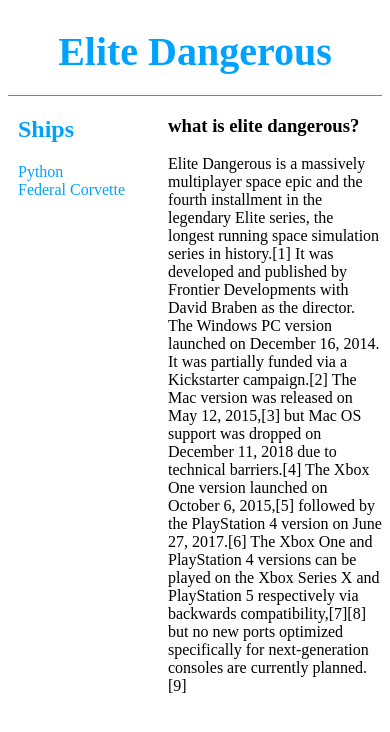
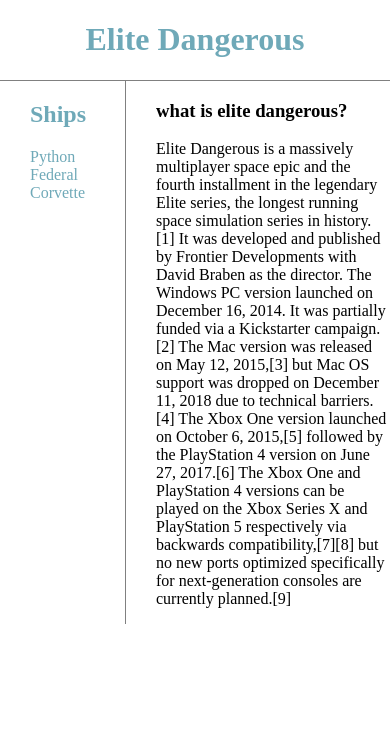
Before and after one commit to youngroklee323/WebPractice, a plain HTML site: page home.html in a window 390 px wide. Drawn offline with Linux system fonts and the light colour scheme.

Commit message:
정리 후, 반응형 웹 전

```diff
--- a/home.html
+++ b/home.html
@@ -3,64 +3,55 @@
 <head>
   <title>Ships</title>
   <style>
-    ::selection {
-      color: rgb(255, 251, 0);
-      background: rgb(0, 0, 0);
+    body {
+      margin: 0px;
     }
-    /*id는 한번만 등장하고, class는 태그보다 구체적이고, tag는 포괄적임. 그렇기 때문에 덜 포괄적인 명령어가 더 큰 영향 */
-    /*
-    inline level element
-    */
-    a {
-      color: rgb(0, 162, 255);
+    a{
+      color: rgb(111, 169, 184);
       text-decoration: none;
     }
-    /*
-    h1, a 의 방법으로
-    */
-    h1 {
-      /*
-      block level element
-      */
-      font-size: 40px;
+
+    #GNB {
+      font-size: 20px rgb(180, 180, 180);
       text-align: center;
-      margin: 0;
-      padding: 20px;
-      border-bottom: 1px solid grey;
-      /*
-border:5px solid red; 로 사용 가능하다.
-*/
+      border-bottom: solid grey 1px;
     }
-    #grid {
+    #Menu {
       display: grid;
-      grid-template-columns: 150px 1fr;
+      grid-template-columns: 0.8fr 2.2fr;
+      padding-left: 30px;
     }
     ul {
       list-style: none;
       padding-left: 0;
     }
-    #menu{
-      padding-left: 10px;
+    #left_menu{
+      border-right: solid grey 1px;
     }
-    #text{
-      padding-left: 10px;
+    #content {
+      padding-left: 30px;
     }
+
   </style>
 </head>
 
 <body>
+  <div id="GNB">
     <h1><a href="home.html"> Elite Dangerous</a></h1>
-  <div id="grid">
-    <div id="menu">
+  </div>
+
+  <div id="Menu">
+    <div id="left_menu">
     <h2><a href="index.html">Ships</a></h2>
+    <div id="list">
       <ul>
         <li><a href="Python.html">Python</a></li>
         <li><a href="federal_corvette.html"> Federal Corvette</a></li>
       </ul>
    </div>
-    <div id="text">
+   </div>
+    <div id="content">
       <h3>what is elite dangerous?</h3>
           <p>Elite Dangerous is a massively multiplayer space epic and the fourth installment in the legendary Elite series, the longest running space simulation series in history.[1] It was developed and published by Frontier Developments with David Braben as the director. The Windows PC version launched on December 16, 2014. It was partially funded via a Kickstarter campaign.[2] The Mac version was released on May 12, 2015,[3] but Mac OS support was dropped on December 11, 2018 due to technical barriers.[4] The Xbox One version launched on October 6, 2015,[5] followed by the PlayStation 4 version on June 27, 2017.[6] The Xbox One and PlayStation 4 versions can be played on the Xbox Series X and PlayStation 5 respectively via backwards compatibility,[7][8] but no new ports optimized specifically for next-generation consoles are currently planned.[9]</p>
     </div>
   </div>
-  </body>
```
Lines whose indentation alone changed are shown as unchanged.
